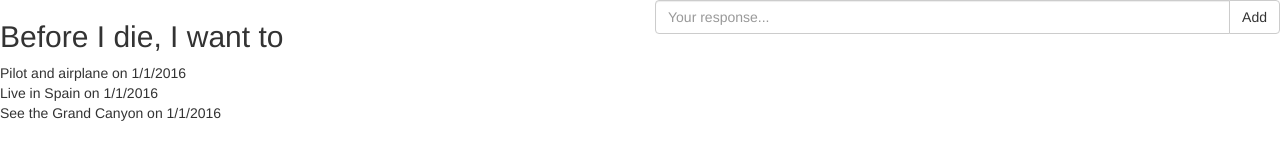
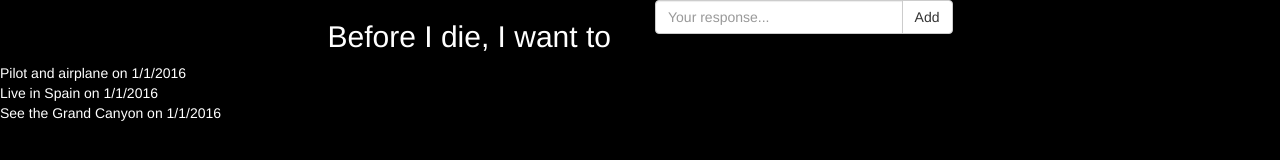
Before and after one commit to huywhomustnotbenamed/wall, a plain HTML site: page index.html in a window 1280 px wide. Drawn offline with nearby package versions, Linux system fonts and the light colour scheme.

Commit message:
added styling and separate css file

```diff
--- /dev/null
+++ b/application.css
@@ -0,0 +1,4 @@
+body {
+  background-color: black;
+  color: white;
+}
--- a/index.html
+++ b/index.html
@@ -3,16 +3,17 @@
     <title>Before I Die...</title>
 
     <link rel="stylesheet" href="https://maxcdn.bootstrapcdn.com/bootstrap/3.3.6/css/bootstrap.min.css">
+    <link rel="stylesheet" href="application.css">
 
     <script src="https://ajax.googleapis.com/ajax/libs/angularjs/1.5.3/angular.min.js"></script>
     <script src="ngApp.js"></script>
   </head>
   <body ng-app="before" ng-controller="mainCtrl">
     <div class="row">
-      <div class="col-lg-6">
+      <div class="col-lg-3 col-lg-offset-3">
         <h2>Before I die, I want to</h2>
       </div>
-      <div class="col-lg-6">
+      <div class="col-lg-3">
         <form ng-submit="addResponse()">
           <div class="input-group">
             <input type="text" ng-model="content" class="form-control" placeholder="Your response...">
```
